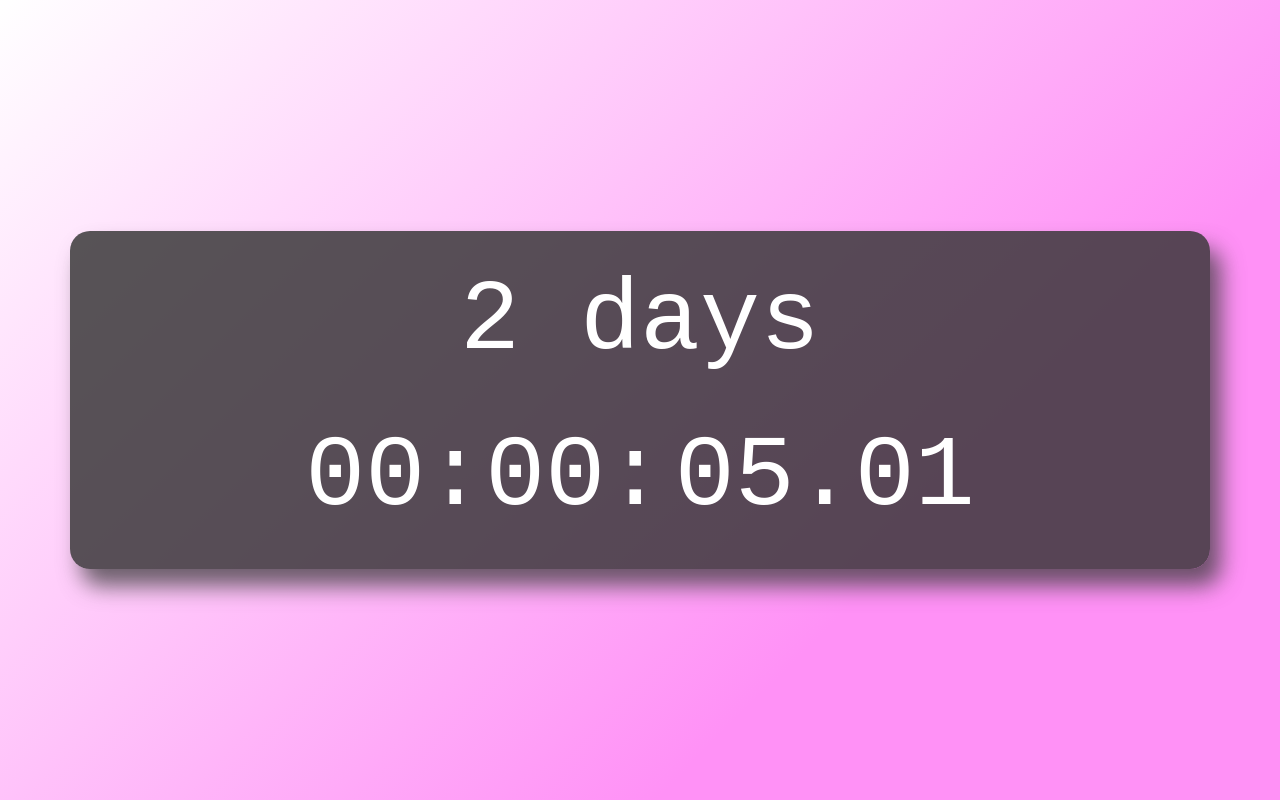
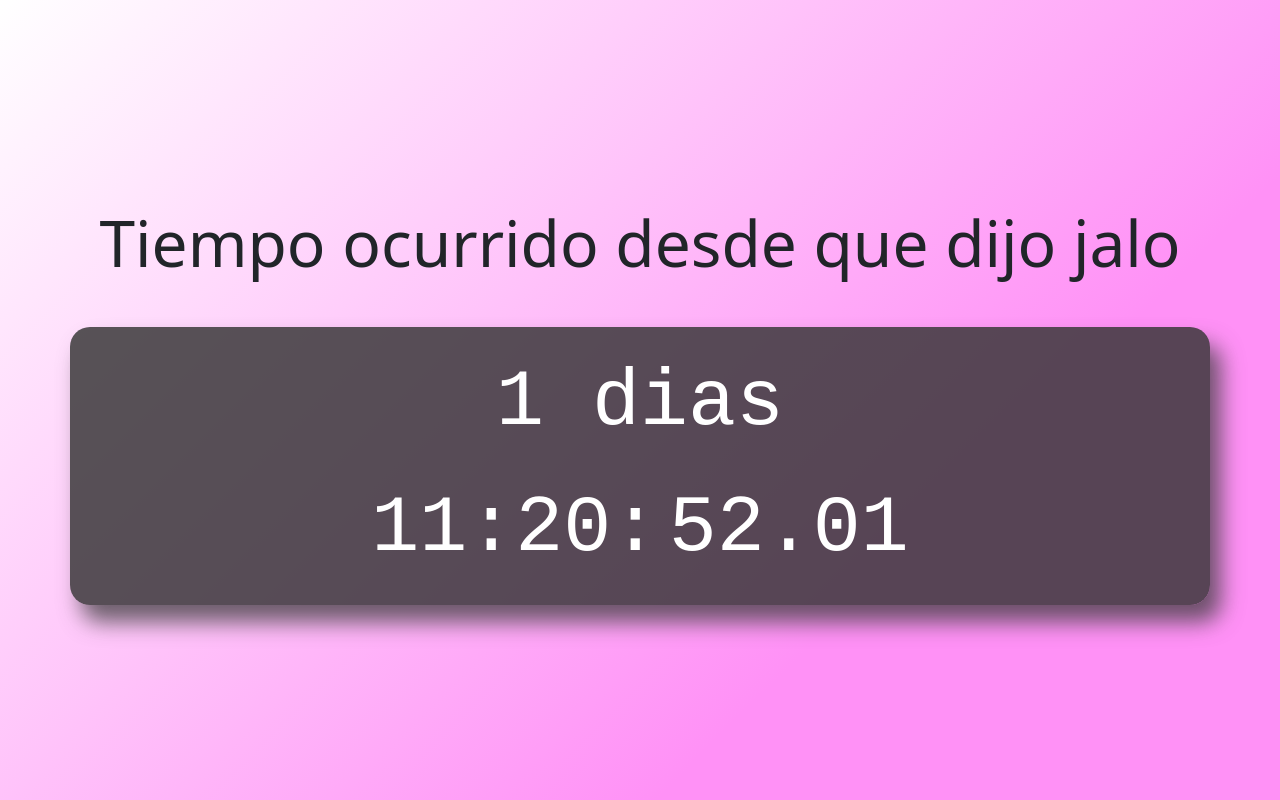
Before and after one commit to hazertrouble/love_chronometer, a plain HTML site: page index.html in a window 1280 px wide. Drawn offline with nearby package versions, Linux system fonts and the light colour scheme.

Commit message:
ya quedo 1.0.0.1

```diff
--- a/index.html
+++ b/index.html
@@ -10,6 +10,8 @@
 <body>
 
     <div class="c-body container-fluid">
+
+        <p>Tiempo ocurrido desde que dijo jalo</p>
         <div class="c-time container">
             <div class="screen">
                 <span id="days">0 days</span>
--- a/style.css
+++ b/style.css
@@ -15,7 +15,13 @@ body{
 }
 span{
     font-weight: 300;
-    font-size: 100px;
+    font-size: 80px;
+}
+p{
+    font-weight: 300;
+    font-size: 64px;
+    padding-bottom: 20px;
+    text-align: center;
 }
 .c-body{
     background: var(--background);
@@ -23,6 +29,7 @@ span{
     width: 100%;
     height: 100vh;
     display: flex;
+    flex-direction: column;
     justify-content: center;
     align-items: center;
 }
--- a/time.js
+++ b/time.js
@@ -1,19 +1,15 @@
+
+
 window.onload = () => {
-   d = getDays("02/22/2022");
    h = 0;   //
    m = 0;   // hora en que iniciara el cronometro
    s = 0;   //
    mls = 0; //
    timeStarted = 0;
+   d = getDays("02/22/2022 16:25:20");
    days = document.getElementById("days");
    time1 = document.getElementById("time1");
    time2 = document.getElementById("time2");
-   //btnStart = document.getElementById("btn-start");
-   //btnStart.addEventListener("click", start);
-   //btnStop = document.getElementById("btn-stop");
-   //btnStop.addEventListener("click", stop);
-   //btnReset = document.getElementById("btn-reset"); // descomentar si se desea activar el reset
-   //btnReset.addEventListener("click", reset);
 
    start();
 };
@@ -44,17 +40,10 @@ function write() {
    mt = ('0' + m).slice(-2);
    ht = ('0' + h).slice(-2);
 
-   days.innerHTML = `${d} days`;
+   days.innerHTML = `${d} dias`;
    time1.innerHTML = `${ht}:${mt}:`;
    time2.innerHTML = `${st}.${mlst}`;
 }
-
-function start() {
-   write();
-   timeStarted = setInterval(write, 10);
-   btnStart.removeEventListener("click", start);
-}
-
 
 function getDays(date){
    var firstDate = new Date(date);
@@ -63,28 +52,32 @@ function getDays(date){
    // To calculate the time difference of two dates
    var Difference_In_Time = dateNow.getTime() - firstDate.getTime();
 
-   console.log(Difference_In_Time);
    // To calculate the no. of days between two dates
-   var Difference_In_Days = Difference_In_Time / (1000 * 3600 * 24);
+   var Difference_In_Days = Math.floor( Difference_In_Time / (1000 * 3600 * 24) );
+   Difference_In_Time -= Difference_In_Days*1000*3600*24;
 
-   return Math.floor(Difference_In_Days);
+   var Difference_In_Hours = Math.floor( Difference_In_Time / (1000 * 3600) );
+   Difference_In_Time -= Difference_In_Hours*1000*3600;
+
+   var Difference_In_Minutes = Math.floor( Difference_In_Time / (1000 * 60) );
+   Difference_In_Time -= Difference_In_Minutes*1000*60;
+
+   var Difference_In_Seconds = Math.floor( Difference_In_Time / 1000);
+
+   console.log("Days  : "+Difference_In_Days);
+   console.log("Hours : "+Difference_In_Hours);
+   console.log("Mins  : "+Difference_In_Minutes);
+   console.log("Secs  : "+Difference_In_Seconds);
+   h = Difference_In_Hours;
+   m = Difference_In_Minutes;
+   s = Difference_In_Seconds;
+
+   return Difference_In_Days;
 }
 
-/*
-function stop() {
-   clearInterval(timeStarted);
-   btnStart.addEventListener("click", start);
+
+
+function start() {
+   write();
+   timeStarted = setInterval(write, 10);
 }
-
-/*
-function reset() {
-   clearInterval(timeStarted);
-   time1.innerHTML = "00:00:"
-   time2.innerHTML = "00.00"
-   h = 0;
-   m = 0;
-   s = 0;
-   mls = 0;
-   btnStart.addEventListener("click", start);
-}
-*/
```
